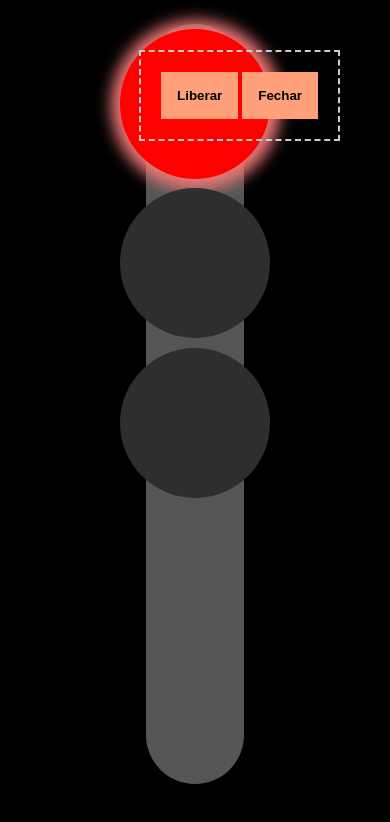
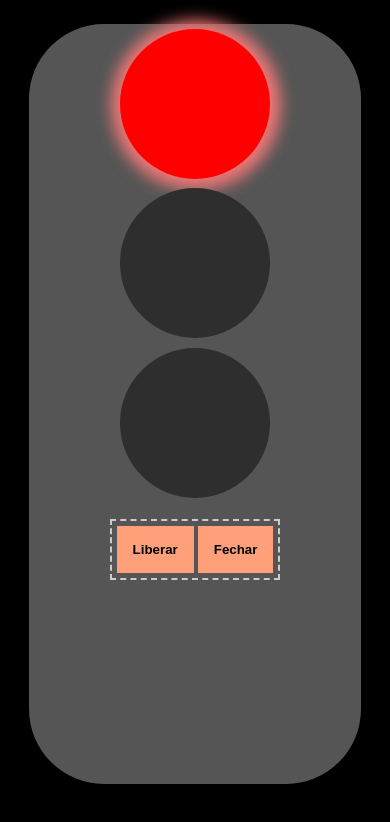
Before and after one commit to Richard-Gabriel68/Sinal-de-transito, a plain HTML site: page index.html in a window 390 px wide. Drawn offline with Linux system fonts and the light colour scheme.

Commit message:
Deixando responsivo

```diff
--- a/assets/css/style.css
+++ b/assets/css/style.css
@@ -49,3 +49,24 @@ button {
     border: none;
     background-color: lightsalmon;
 }
+
+/* RESPONSIVE -------------*/
+
+@media(max-width:550px) {
+    .farol {
+        width: 85vw;
+        height: 90vh;
+
+    }
+    .luz {
+
+    }
+    .controle {
+    position: relative;
+    top:auto;
+    right: auto;
+    margin-top: 1rem;
+    padding: 5px;
+    border: 2px dashed #ccc;
+    }
+}
```
